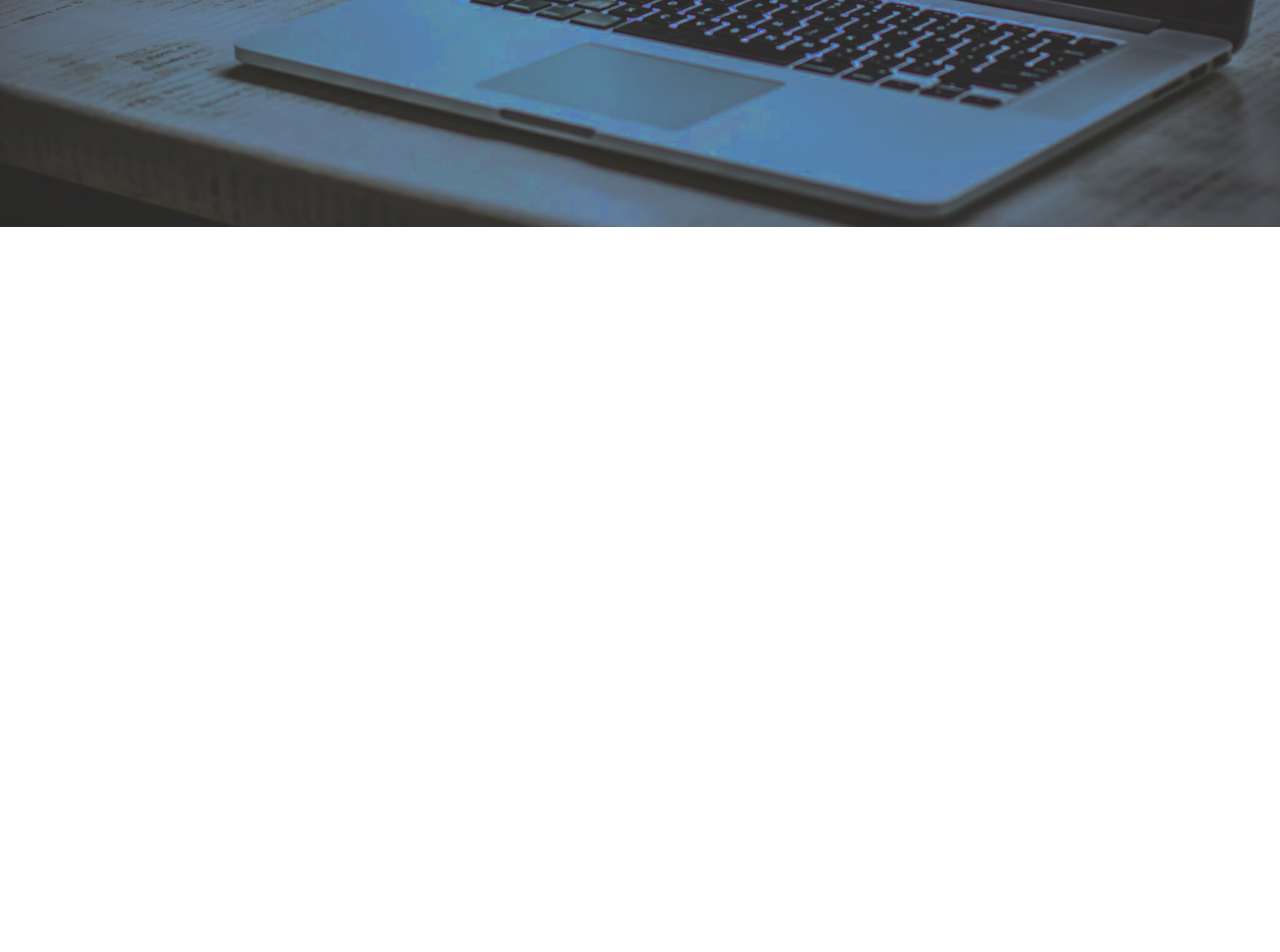
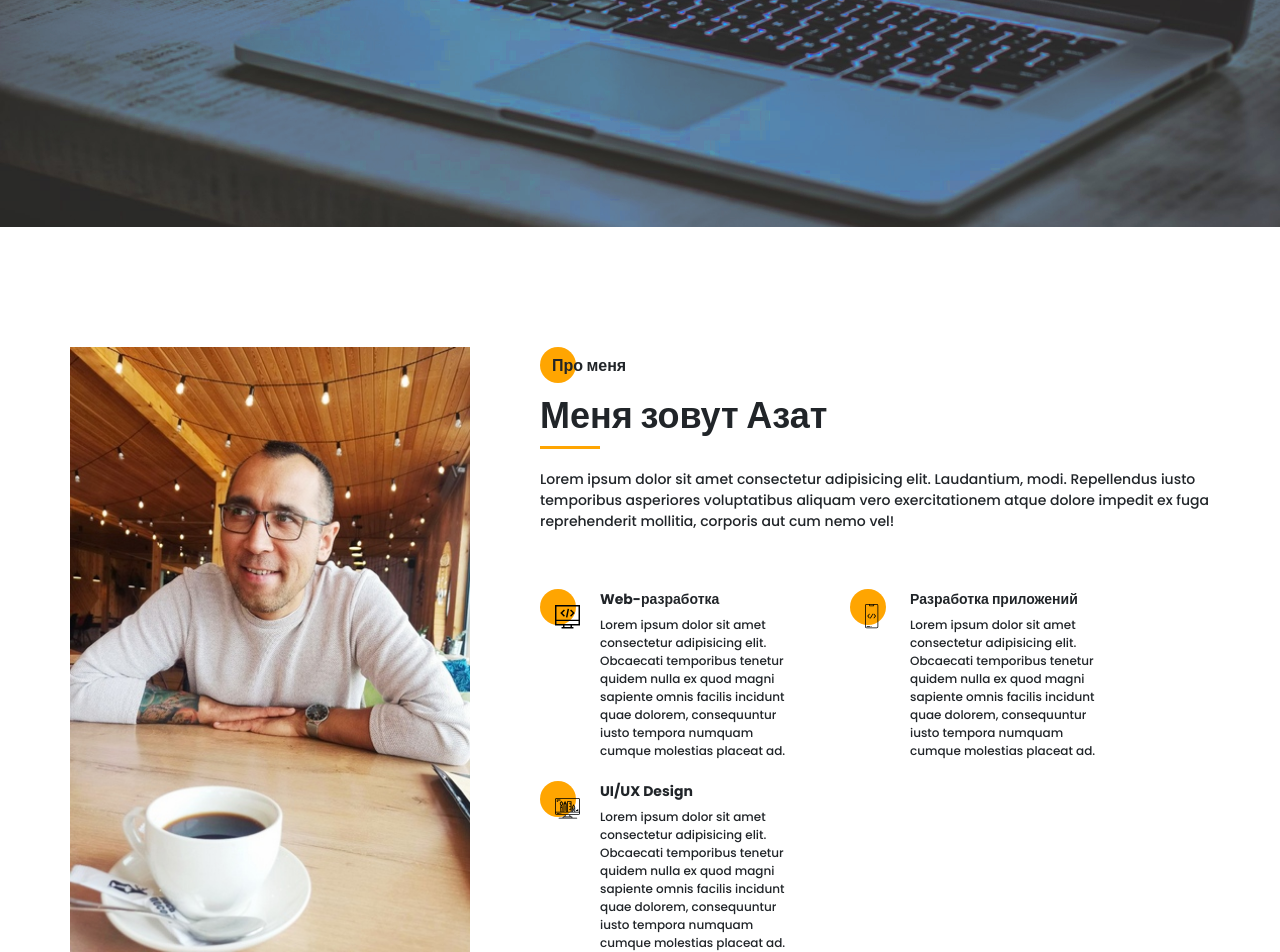
Before and after one commit to kiramov/Portfolio, a website: page src/index.html in a window 1280 px wide. Shown: the part 573-1525 px from the top of the page. Before the commit the page ends 800 px from the top, so only its background shows below. Drawn offline with nearby package versions, Linux system fonts and the light colour scheme; files that its build step writes are made by us from their sources; files whose address does not match are found by name.

Commit message:
end section about me

```diff
--- a/src/index.html
+++ b/src/index.html
@@ -110,6 +110,57 @@
         </div>
     </section>
 
+    <section class="about">
+        <div class="container">
+            <div class="about__wrapper">
+               <div class="about__photo">
+                <img src="img/my_photo.jpg" alt="my_photo">
+               </div>
+               <div class="about__descr">
+                    <h2 class="title title_fz16 about__title">Про меня</h2>
+                    <div class="title title_fz36 about__subtitle">Меня зовут Азат</div>
+                    <div class="divider"></div>
+                    <p class="about__text">Lorem ipsum dolor sit amet consectetur adipisicing elit. Laudantium, modi. Repellendus iusto temporibus asperiores voluptatibus aliquam vero exercitationem atque dolore impedit ex fuga reprehenderit mollitia, corporis aut cum nemo vel!</p>
+               </div>
+               <div class="about__skills">
+                    <div class="about__skills-item">
+                        <div class="about__skills-circle">
+                            <img src="icons/about_me/web_development.svg" alt="web-dev">
+                        </div>
+                        <div>
+                            <div class="title_fz14">Web-разработка</div>
+                            <div class="about__skills-text">
+                                Lorem ipsum dolor sit amet consectetur adipisicing elit. Obcaecati temporibus tenetur quidem nulla ex quod magni sapiente omnis facilis incidunt quae dolorem, consequuntur iusto tempora numquam cumque molestias placeat ad.
+                            </div>
+                        </div>
+                    </div>
+                    <div class="about__skills-item">
+                        <div class="about__skills-circle">
+                            <img src="icons/about_me/mobile_dev.svg" alt="mobile-dev">
+                        </div>
+                        <div>
+                            <div class="title_fz14">Разработка приложений</div>
+                            <div class="about__skills-text">
+                                Lorem ipsum dolor sit amet consectetur adipisicing elit. Obcaecati temporibus tenetur quidem nulla ex quod magni sapiente omnis facilis incidunt quae dolorem, consequuntur iusto tempora numquam cumque molestias placeat ad.
+                            </div>
+                        </div>
+                    </div>
+                    <div class="about__skills-item">
+                        <div class="about__skills-circle">
+                            <img src="icons/about_me/design.svg" alt="design">
+                        </div>
+                        <div>
+                            <div class="title_fz14">UI/UX Design</div>
+                            <div class="about__skills-text">
+                                Lorem ipsum dolor sit amet consectetur adipisicing elit. Obcaecati temporibus tenetur quidem nulla ex quod magni sapiente omnis facilis incidunt quae dolorem, consequuntur iusto tempora numquam cumque molestias placeat ad.
+                            </div>
+                        </div>
+                    </div>
+               </div>
+            </div>
+        </div>
+    </section>
+
 
     <script src="js/script.js"></script>
 </body>
--- /dev/null
+++ b/src/sass/blocks/_about.scss
@@ -0,0 +1,59 @@
+.about {
+    padding-top: 120px;
+    &__wrapper {
+        display: grid;
+        grid-template-columns: 400px 670px;
+        grid-template-rows: minmax(245px auto) minmax(255px auto);
+        grid-auto-rows: minmax(245px auto);
+        column-gap: 70px;
+        row-gap: 40px;
+    }
+    &__photo {
+        grid-row: 1/3;
+        img {
+            width: 100%;
+        }
+    }
+    &__descr {
+        padding-top: 6px;
+        .divider {
+            margin-top: 0;
+        }
+    }
+    &__title {
+        position: relative;
+        padding: 1px 0 0 12px;
+        @include before_circle;
+    }
+    &__text {
+        font-size: 14px;
+        line-height: 21px;
+        margin-top: 20px;
+    }
+    &__skills {
+        display: grid;
+        grid-template: repeat(2, minmax(11px, auto)) / repeat(2, 260px);
+        grid-auto-rows: 1fr;
+        column-gap: 50px;
+        row-gap: 20px;
+        &-item {
+            display: grid;
+            grid-template-columns: 40px 200px;
+            column-gap: 20px;
+        }
+        &-circle {
+            position: relative;
+            padding: 15px 0 0 15px;
+            @include before_circle;
+            &:before {
+                top: 0;
+            }
+        }
+        &-text {
+            margin-top: 6px;
+            font-size: 12px;
+            line-height: 18px;
+
+        }
+    }
+}
--- a/src/sass/blocks/_title.scss
+++ b/src/sass/blocks/_title.scss
@@ -5,11 +5,15 @@
     &_fz14 {
         font-size: 14px;
         line-height: 21px;
+        font-weight: bold;
     }
     &_fz16 {
         font-size: 16px;
         line-height: 24px;
     }
+    &_fz36 {
+        font-size: 36px;
+    }
     &_fz48 {
         font-size: 48px;
     }
--- a/src/sass/style.scss
+++ b/src/sass/style.scss
@@ -15,8 +15,16 @@
     margin: 0 auto;
 }
 
+.divider {
+    width: 60px;
+    height: 3px;
+    background-color: $main-color;
+    margin-top: 25px;
+}
+
 @import 'blocks/promo';
 @import 'blocks/title';
 @import 'blocks/button';
 @import 'blocks/sidepanel';
-@import 'blocks/menu'
+@import 'blocks/menu';
+@import 'blocks/about';
```
Also changed, not shown: dist/css/style.min.css, dist/index.html.
